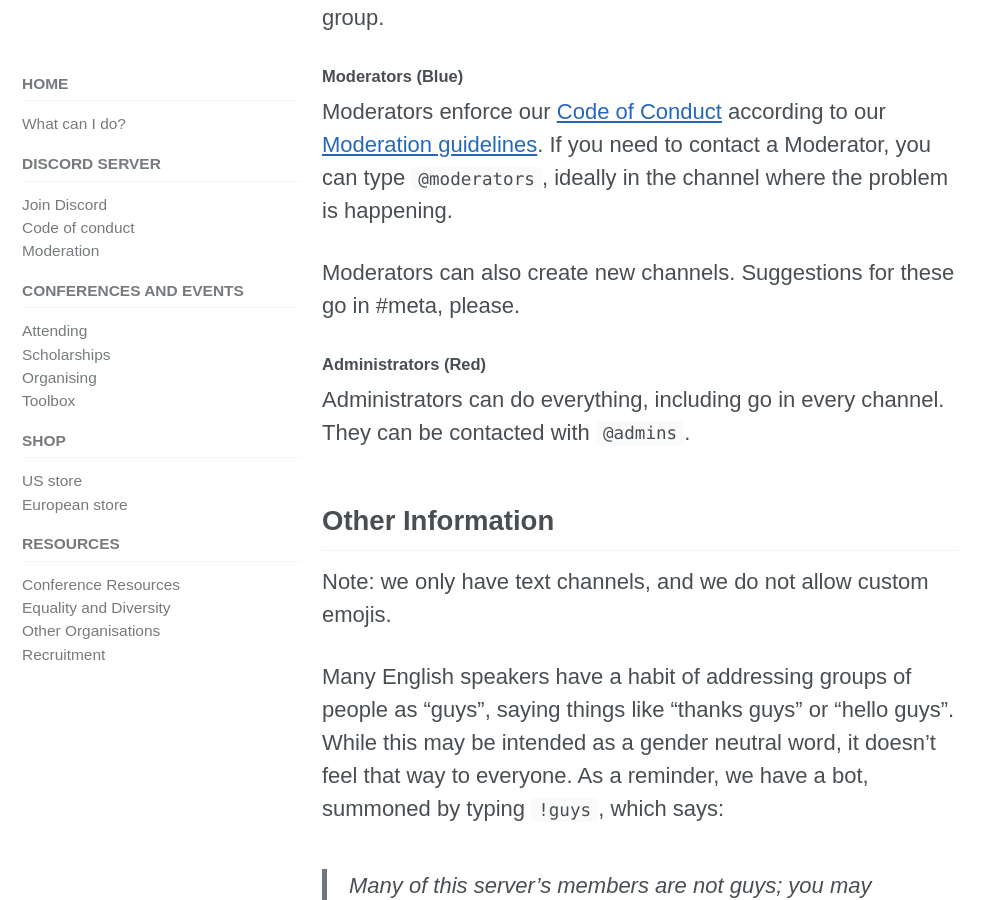
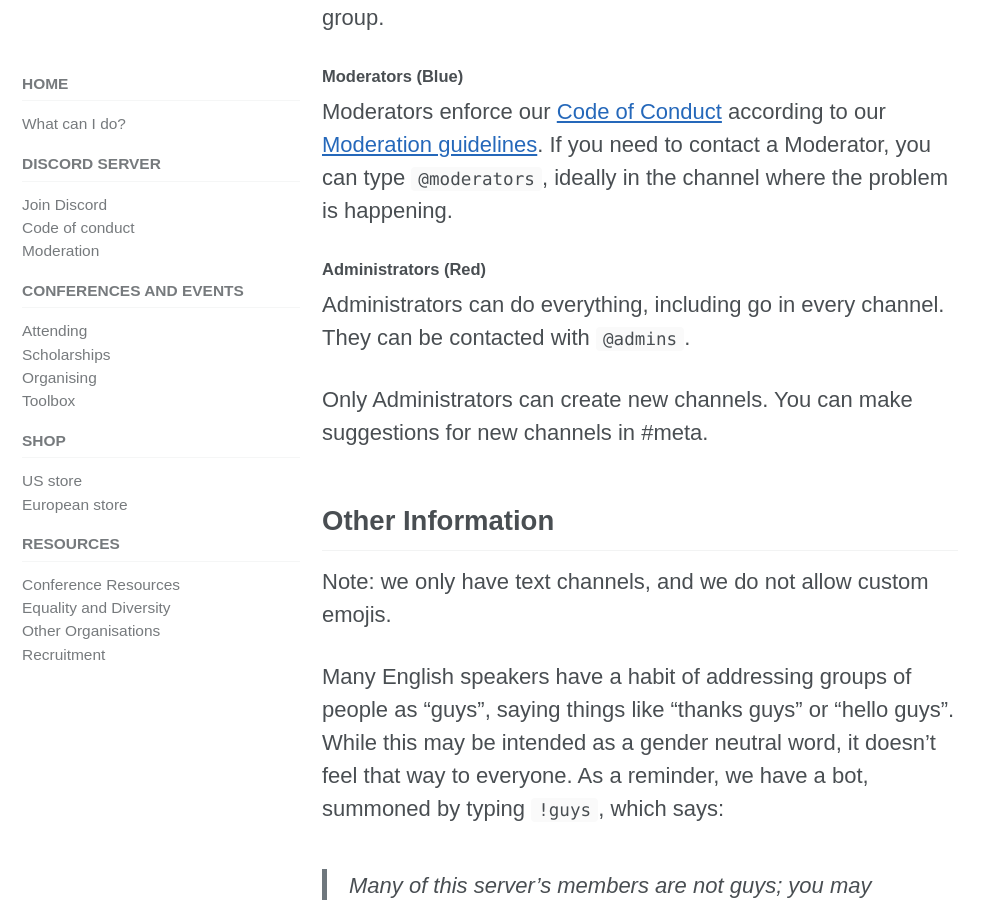
Before and after one commit to include-cpp/include-cpp.github.io, a Jekyll site: the page built from discord/index.md, in a window 1280 px wide and 900 px high, scrolled down 6832 px. Shown: the whole window, without its empty margins (0-995 px from the left). Built offline with Jekyll 4.4.1, drawn with Linux system fonts in a browser that asks for light colours; cached includes are drawn as plain includes; nearby versions of some CDN libraries.

Commit message:
Improve wording about creating new channels
This was feedback from Tony van Eerd and Joshua T. Fisher on Discord.

Co-Authored-By: Kate Gregory <kategregory@users.noreply.github.com>

```diff
--- a/discord/index.md
+++ b/discord/index.md
@@ -100,11 +100,11 @@ Channels used to actually run `#include <C++>` are restricted to Organiser membe
 
 Moderators enforce our [Code of Conduct](/code-of-conduct/) according to our [Moderation guidelines](/moderation/). If you need to contact a Moderator, you can type `@moderators`, ideally in the channel where the problem is happening.
 
-Moderators can also create new channels. Suggestions for these go in #meta, please.
-
 #### Administrators (Red)
 
 Administrators can do everything, including go in every channel. They can be contacted with `@admins`.
+
+Only Administrators can create new channels. You can make suggestions for new channels in #meta.
 
 ## Other Information
 
```
